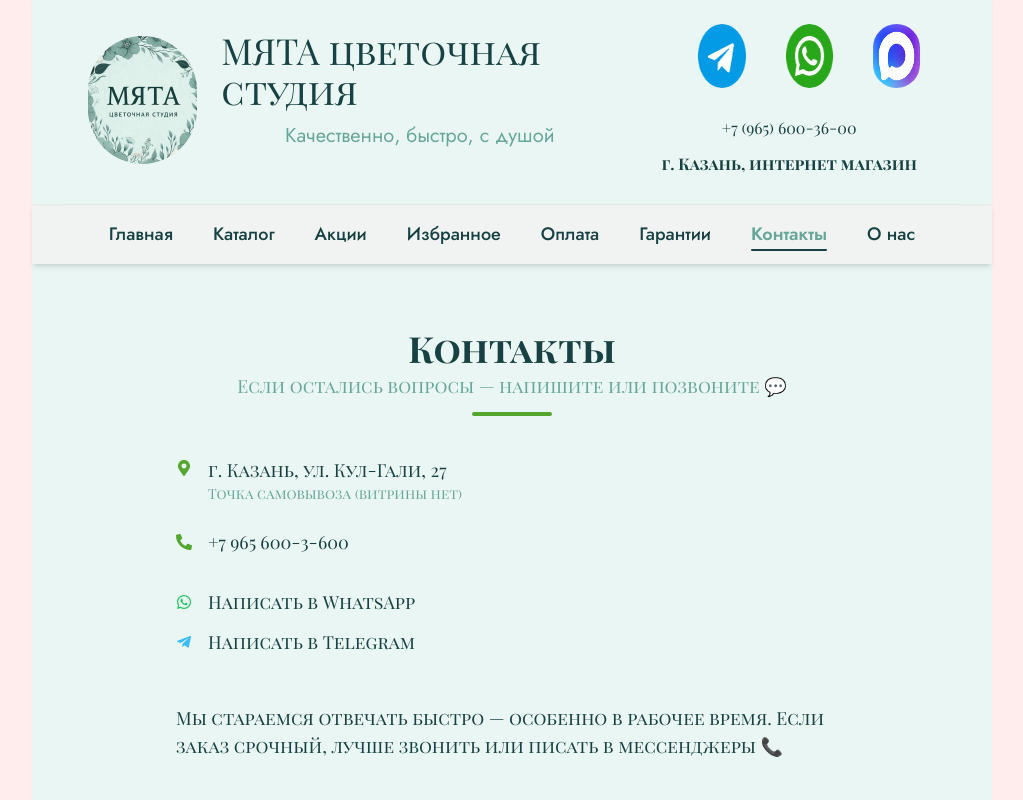
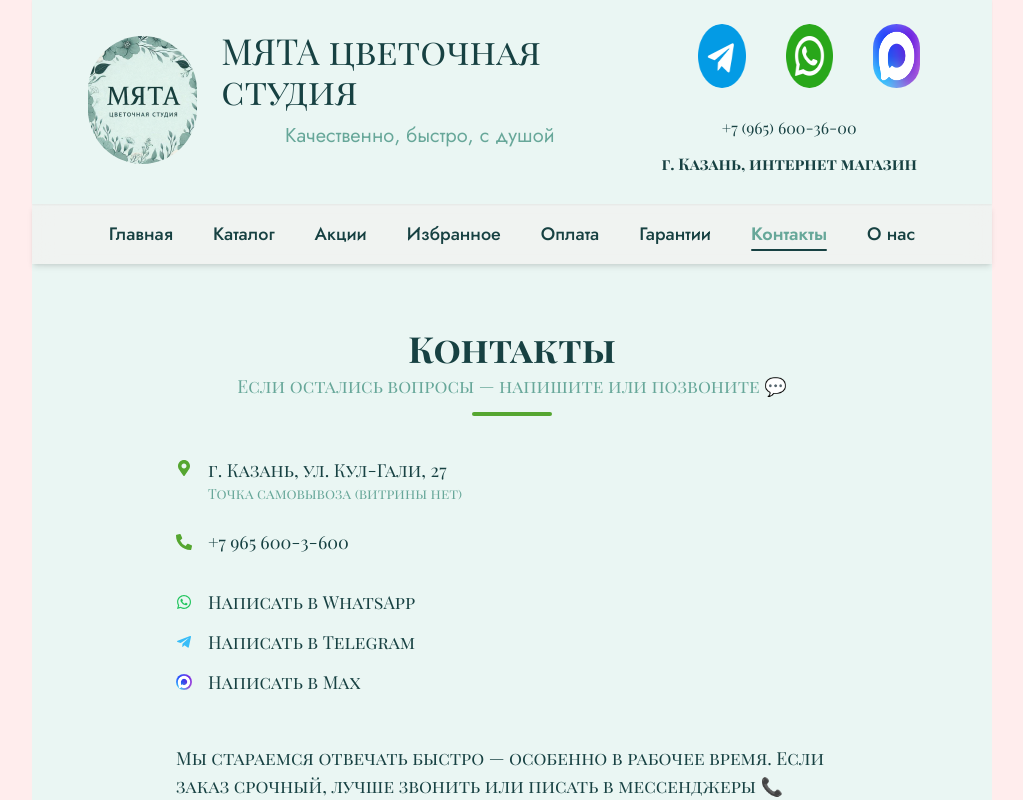
Before and after one commit to TobyThorneA/myata-flowers, a React (Vite) app: page /contacts in a window 1280 px wide. Shown: the top 800 px of the page, without its empty margins (128-1151 px from the left). Built offline with nearby package versions, Linux system fonts and the light colour scheme; no server answers.

Commit message:
поправка метрик с помощью ИИ

```diff
--- a/src/components/Contacts/Contacts.tsx
+++ b/src/components/Contacts/Contacts.tsx
@@ -1,6 +1,7 @@
 // Contacts.tsx
 import { iconsContacts } from "../../icons/iconsContacts/iconsContact";
 import { useRef } from "react";
+import { reachGoal } from "@lib/metrika";
 
 interface Props {
   hideText?: boolean;
@@ -26,9 +27,7 @@ const Contacts = ({ hideText = false }: Props) => {
   };
 
   const sendGoal = (goal: string) => {
-    if (window.ym) {
-      window.ym(102322325, "reachGoal", goal);
-    }
+    reachGoal(goal);
   };
 
   const handleTouchEnd = (goal: string) => {
--- a/src/components/Footer/Footer.tsx
+++ b/src/components/Footer/Footer.tsx
@@ -1,4 +1,5 @@
 import { NavLink } from "react-router-dom";
+import { reachGoal } from "@lib/metrika";
 
 // components/Footer/Footer.tsx
 const Footer = () => {
@@ -20,9 +21,10 @@ const Footer = () => {
         <div>
           <h3 className="font-semibold mb-2">Контакты</h3>
           <ul className="space-y-1 text-white/80">
-            <li><a href="tel:89656003600">8 965 600 36 00</a></li>
-            <li><a href="https://t.me/myata_flow" target="_blank" rel="noreferrer">Telegram</a></li>
-            <li><a href="https://wa.me/79270387435" target="_blank" rel="noreferrer">WhatsApp</a></li>
+            <li><a href="tel:89656003600" onClick={() => reachGoal("click_phone")}>8 965 600 36 00</a></li>
+            <li><a href="https://t.me/myata_flow" target="_blank" rel="noreferrer" onClick={() => reachGoal("click_telegram")}>Telegram</a></li>
+            <li><a href="https://wa.me/79270387435" target="_blank" rel="noreferrer" onClick={() => reachGoal("click_whatsapp")}>WhatsApp</a></li>
+            <li><a href="https://max.ru/u/f9LHodD0cOIOfIqWUQWsvjdGVVKvB2tm5Z-KljGiCM0Emoqv9WHY7xsy1MQ" target="_blank" rel="noreferrer" onClick={() => reachGoal("click_max")}>Max</a></li>
             <li>Казань, ул. Кул-Гали 27 (самовывоз)</li>
           </ul>
         </div>
--- a/src/components/orderButton/OrderButton.tsx
+++ b/src/components/orderButton/OrderButton.tsx
@@ -1,4 +1,5 @@
 import { useLocation, useNavigate } from 'react-router-dom';
+import { reachGoal } from '@lib/metrika';
 
 interface OrderButtonProps {
   bouquetName?: string;
@@ -17,7 +18,7 @@ const OrderButton = ({
   const from = (location.state as any)?.backgroundLocation?.pathname || location.pathname;
 
   const handleClick = () => {
-    window.ym?.(102322325, 'click_order_button');
+    reachGoal('click_order_button', { bouquetName });
     const scrollY = window.scrollY;
     navigate('/order', { state: {
       bouquetName,
--- a/src/hooks/useOrderForm.ts
+++ b/src/hooks/useOrderForm.ts
@@ -5,6 +5,7 @@ import { useAppDispatch, useAppSelector } from "../store/app/hook";
 import { type OrderState } from "../store/slices/orderSlice";
 import { actionMap, type FormFieldName } from "../helpers/formActions";
 import { sendToTelegram } from "../lib/telegram";
+import { reachGoal } from "../lib/metrika";
 
 export const useOrderForm = (bouquetName?: string) => {
   const dispatch = useAppDispatch();
@@ -32,9 +33,13 @@ export const useOrderForm = (bouquetName?: string) => {
   const handleSubmit = (e: React.FormEvent) => {
     e.preventDefault();
 
-    window.ym?.(102322325, "reachGoal", "form_submit", {
+    const goalParams = {
       bouquetName: order.bouquetName,
-    });
+      contactMethod: order.contactMethod,
+    };
+
+    reachGoal("form_submit", goalParams);
+    reachGoal(`form_submit_${order.contactMethod}`, goalParams);
 
     sendToTelegram(order);
     setIsSubmitted(true);
--- /dev/null
+++ b/src/lib/metrika.ts
@@ -0,0 +1,5 @@
+export const METRIKA_COUNTER_ID = 102322325;
+
+export const reachGoal = (goal: string, params?: Record<string, unknown>) => {
+  window.ym?.(METRIKA_COUNTER_ID, "reachGoal", goal, params);
+};
--- a/src/pages/MainPage/MainPage.tsx
+++ b/src/pages/MainPage/MainPage.tsx
@@ -11,7 +11,7 @@ import { useEffect, useLayoutEffect } from "react";
 import BouquetModal from '@components/bouquetModal/BouquetModal';
 import { useLocation, useNavigate, useParams } from "react-router-dom";
 import { createPortal } from 'react-dom';
-import SpecialOfferPage from "@pages/specialOfferPage/SpecialOfferPage";
+// import SpecialOfferPage from "@pages/specialOfferPage/SpecialOfferPage";
 
 const MainPage = () => {
   const navigate = useNavigate();
--- a/src/pages/contactPage/ContactPage.tsx
+++ b/src/pages/contactPage/ContactPage.tsx
@@ -1,5 +1,7 @@
 import { FaPhoneAlt } from "react-icons/fa";
 import { FaWhatsapp, FaTelegramPlane, FaMapMarkerAlt } from "react-icons/fa";
+import { reachGoal } from "@lib/metrika";
+import { iconsContacts } from "../../icons/iconsContacts/iconsContact";
 
 const ContactPage = () => {
   return (
@@ -30,6 +32,7 @@ const ContactPage = () => {
           <a
             href="tel:89656003600"
             className="text-base md:text-lg hover:text-color-action transition-colors"
+            onClick={() => reachGoal("click_phone")}
           >
             +7 965 600-3-600
           </a>
@@ -44,6 +47,7 @@ const ContactPage = () => {
             target="_blank"
             rel="noopener noreferrer"
             className="text-base md:text-lg hover:text-color-action transition-colors"
+            onClick={() => reachGoal("click_whatsapp")}
           >
             Написать в WhatsApp
           </a>
@@ -56,8 +60,22 @@ const ContactPage = () => {
             target="_blank"
             rel="noopener noreferrer"
             className="text-base md:text-lg hover:text-color-action transition-colors"
+            onClick={() => reachGoal("click_telegram")}
           >
               Написать в Telegram
+            </a>
+          </div>
+
+          <div className="flex items-center gap-4">
+            <img src={iconsContacts.max} alt="" className="h-4 w-4 rounded-full" />
+            <a
+              href="https://max.ru/u/f9LHodD0cOIOfIqWUQWsvjdGVVKvB2tm5Z-KljGiCM0Emoqv9WHY7xsy1MQ"
+              target="_blank"
+              rel="noopener noreferrer"
+              className="text-base md:text-lg hover:text-color-action transition-colors"
+              onClick={() => reachGoal("click_max")}
+            >
+              Написать в Max
             </a>
           </div>
         </div>
```
Also changed, not shown: 1 other file (tests, documents, lock files or other folders). Lines whose indentation alone changed are shown as unchanged.
